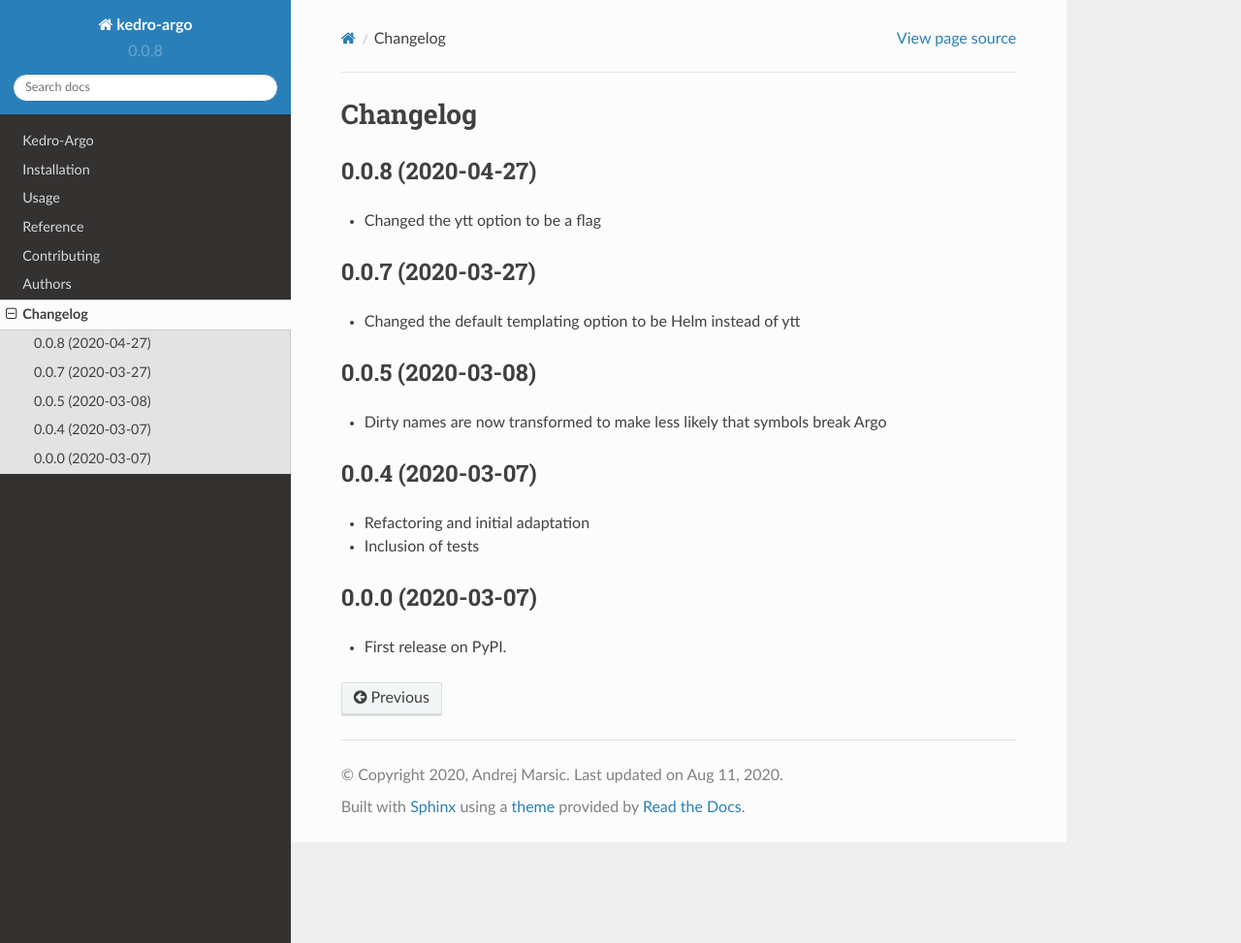
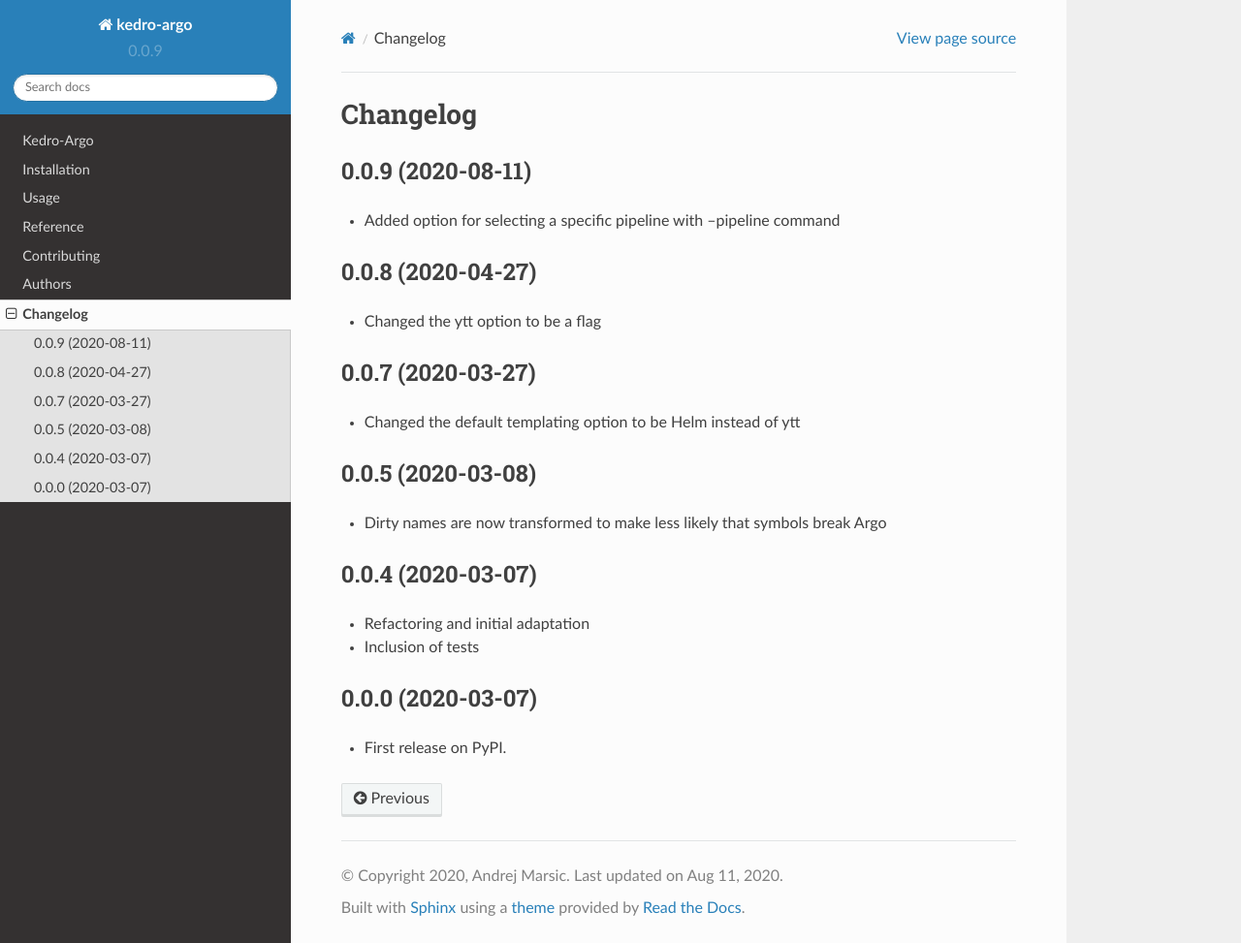
Before and after one commit to nraw/kedro-argo, a Sphinx documentation site: the page built from docs/changelog.rst, in a window 1280 px wide and 973 px high. Shown: the whole window at 97% size. Built offline with Sphinx 7.4.7 and the Read the Docs theme 2.0.0, drawn with Linux system fonts in a browser that asks for light colours.

Commit message:
Bump version: 0.0.8 → 0.0.9

```diff
--- a/CHANGELOG.rst
+++ b/CHANGELOG.rst
@@ -1,6 +1,11 @@
 
 Changelog
 =========
+
+0.0.9 (2020-08-11)
+------------------
+
+* Added option for selecting a specific pipeline with --pipeline command
 
 0.0.8 (2020-04-27)
 ------------------
--- a/README.rst
+++ b/README.rst
@@ -52,9 +52,9 @@ Kedro-Argo
     :alt: Supported implementations
     :target: https://pypi.org/project/kedro-argo
 
-.. |commits-since| image:: https://img.shields.io/github/commits-since/nraw/kedro-argo/v0.0.8.svg
+.. |commits-since| image:: https://img.shields.io/github/commits-since/nraw/kedro-argo/v0.0.9.svg
     :alt: Commits since latest release
-    :target: https://github.com/nraw/kedro-argo/compare/v0.0.8...master
+    :target: https://github.com/nraw/kedro-argo/compare/v0.0.9...master
 
 
 
--- a/docs/conf.py
+++ b/docs/conf.py
@@ -20,7 +20,7 @@ project = 'kedro-argo'
 year = '2020'
 author = 'Andrej Marsic'
 copyright = '{0}, {1}'.format(year, author)
-version = release = '0.0.8'
+version = release = '0.0.9'
 
 pygments_style = 'trac'
 templates_path = ['.']
--- a/setup.py
+++ b/setup.py
@@ -24,7 +24,7 @@ def read(*names, **kwargs):
 
 setup(
     name="kedro-argo",
-    version="0.0.8",
+    version="0.0.9",
     license="BSD-3-Clause",
     description="Converting kedro pipelines to argo pipelines.",
     long_description="%s\n%s"
--- a/src/kedro_argo/__init__.py
+++ b/src/kedro_argo/__init__.py
@@ -1 +1 @@
-__version__ = '0.0.8'
+__version__ = '0.0.9'
```
Also changed, not shown: .bumpversion.cfg.
